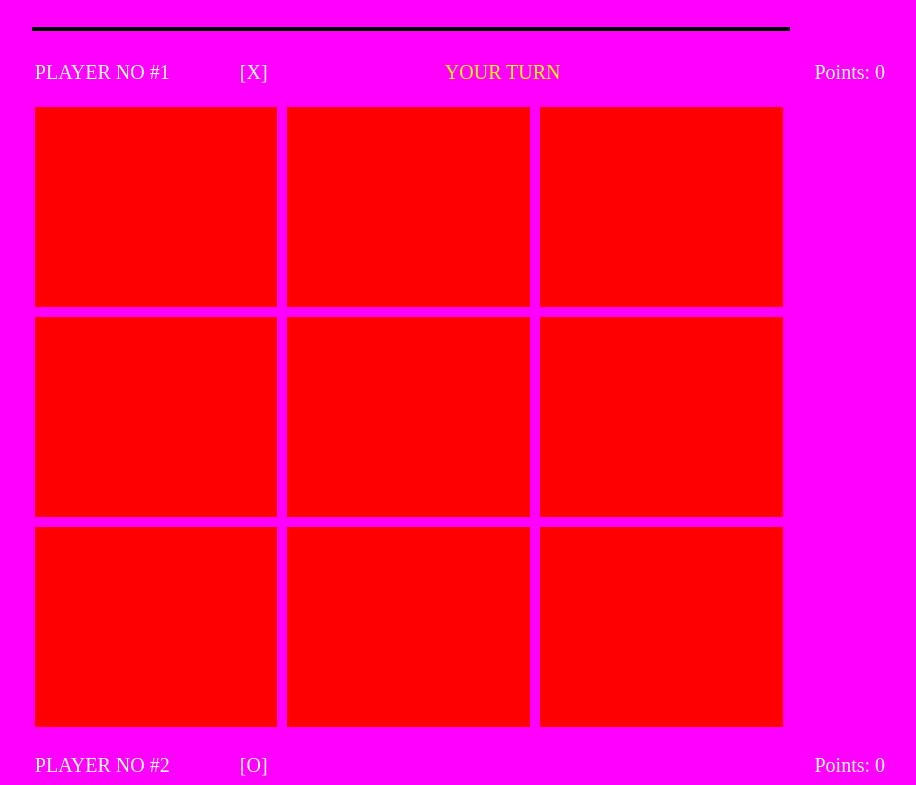
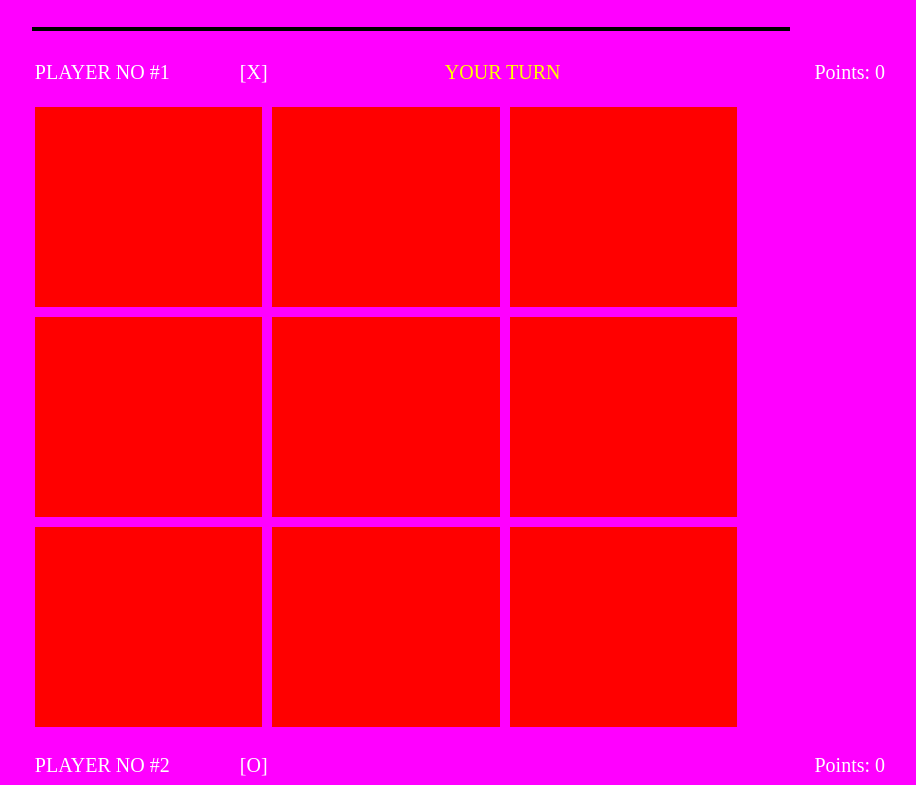
Before and after one commit to mmmyjak/mmmyjak.github.io, a plain HTML site: page PWI/lab3/index.html in a window 1280 px wide. Shown: the part 60-845 px from the top of the page, without its empty margins (229-1145 px from the left). Drawn offline with Linux system fonts and the light colour scheme.

Commit message:
Update style.css

```diff
--- a/PWI/lab3/style.css
+++ b/PWI/lab3/style.css
@@ -61,7 +61,7 @@ h1
 {
 	background-color: red;
 	display: inline-block;
-	width: 32%;
+	width: 30%;
 	height: 100px;
 	margin: 3px;
 	text-align: center;
```
